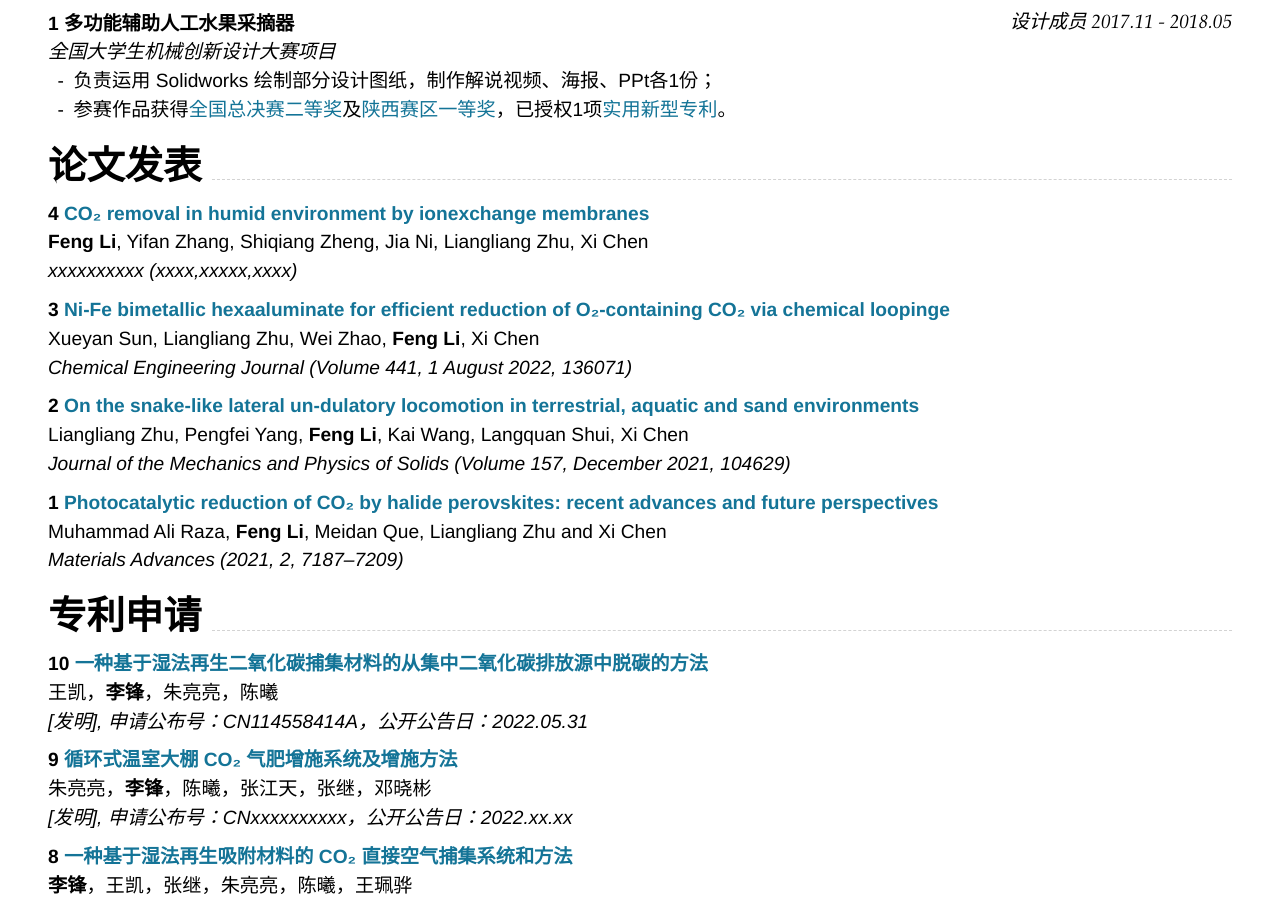
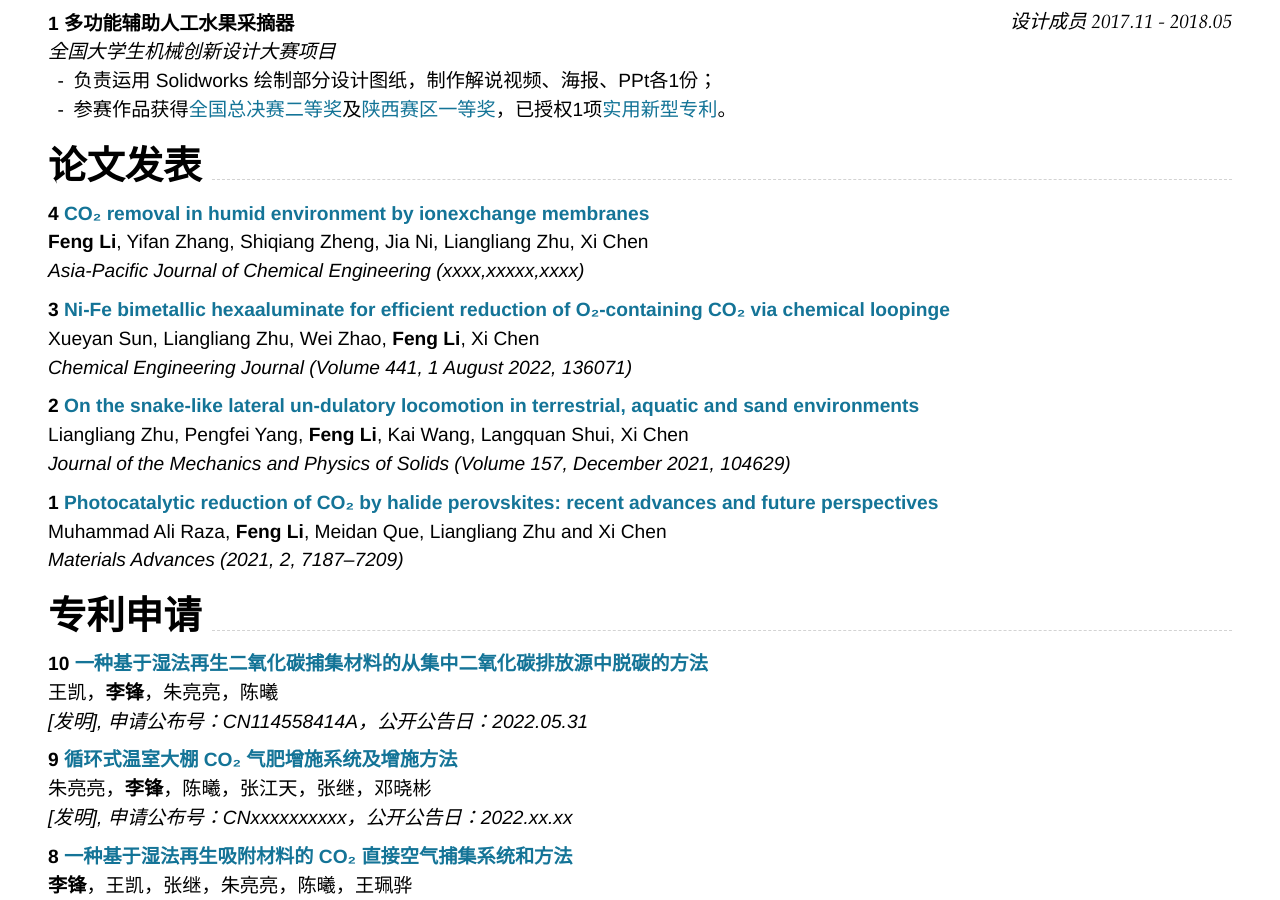
Before and after one commit to nwuzmedoutlook/resume, a Jekyll site: the page built from index.md, in a window 1280 px wide and 900 px high, scrolled down 1522 px. Built offline with Jekyll 4.4.1, drawn with Linux system fonts in a browser that asks for light colours; nearby versions of some CDN libraries.

Commit message:
Update index.md

```diff
--- a/index.md
+++ b/index.md
@@ -83,9 +83,9 @@ _全国大学生机械创新设计大赛项目_<br>
 
 ## **论文发表**
 
-### **4** [**CO₂ removal in humid environment by ionexchange membranes**](https://github.com/nwuzmedoutlook)
+### **4** [**CO₂ removal in humid environment by ionexchange membranes**](https://onlinelibrary.wiley.com/action/doSearch?AllField=CO2+removal+in+humid+environment+by+ion-exchange+membranes)
 **Feng Li**, Yifan Zhang, Shiqiang Zheng, Jia Ni, Liangliang Zhu, Xi Chen<br>
-_xxxxxxxxxx (xxxx,xxxxx,xxxx)_ <br>
+_Asia-Pacific Journal of Chemical Engineering (xxxx,xxxxx,xxxx)_ <br>
 
 ### **3** [**Ni-Fe bimetallic hexaaluminate for efficient reduction of O₂-containing CO₂ via chemical loopinge**](https://www.sciencedirect.com/science/article/abs/pii/S1385894722015698)
 Xueyan Sun, Liangliang Zhu, Wei Zhao, **Feng Li**, Xi Chen<br>
```
